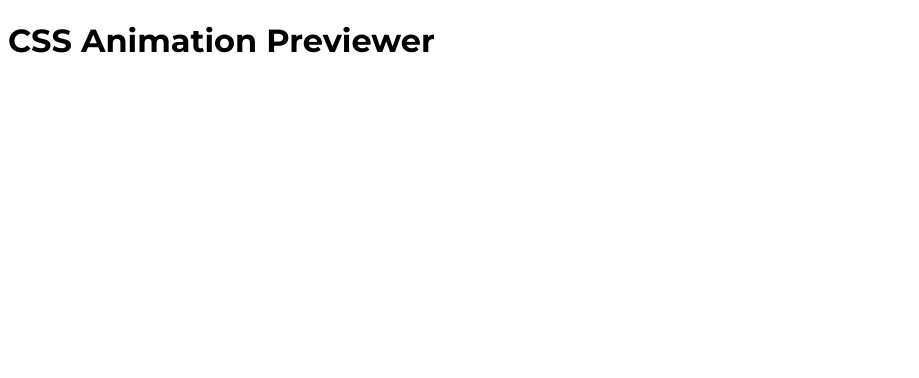
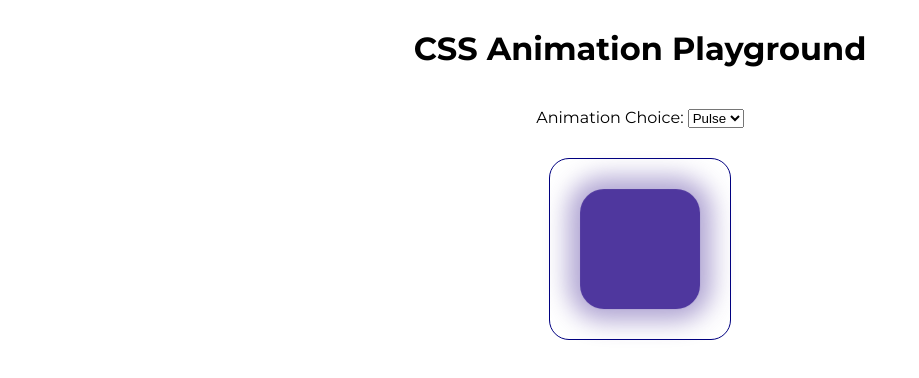
Before and after one commit to MadelynGH/css-animation-playground, a Next.js app: page / in a window 1280 px wide. Shown: the top 378 px of the page, without its empty margins (0-919 px from the left). Built offline with nearby package versions, Linux system fonts and the light colour scheme.

Commit message:
Added extremely basic functionality: allows selection from two different animations ("pulse" and "spin") and animates a shape accordingly.

```diff
--- /dev/null
+++ b/src/_components/Tool.js
@@ -0,0 +1,54 @@
+"use client"
+import { useState } from "react";
+import Form from "next/form";
+import styles from "./Tool.module.css";
+
+function PreviewBox({ baseItemStyle, animationProperties }) {
+   const itemStyle = Object.assign(baseItemStyle, animationProperties);
+
+    return (
+        <div style={{
+            margin: "30px",
+            border: "1px solid navy",
+            padding: "40px",
+            borderRadius: "20px",
+            display: "flex",
+            alignItems: "center",
+            justifyContent: "center"
+        }}>
+            <div style={ itemStyle }></div>
+        </div>
+    );
+}
+
+export default function Tool() {
+    const [animationName, updateAnimationName] = useState(styles.pulse);
+    const animationProperties = {
+        animationName: animationName,
+        animationIterationCount: "infinite",
+        animationDuration: "1s",
+    };
+
+    return (
+        <div>
+            <Form>
+                <label htmlFor="animationName">Animation Choice: </label>
+                <select id="animationName" value={animationName} onChange={e => {
+                    updateAnimationName(e.target.value);
+                }}>
+                    <option value={styles.pulse}>Pulse</option>
+                    <option value={styles.spin}>Spin</option>
+                </select>
+            </Form>
+
+            <PreviewBox baseItemStyle={{
+                    width: "100px",
+                    height: "100px",
+                    backgroundColor: "#4f379e",
+                    boxShadow: "0px 0px 20px 10px #4f379e73",
+                    borderRadius: "20px",
+                    boxSizing: "content-box"
+                }} animationProperties={animationProperties} />
+        </div>
+    );
+}
--- /dev/null
+++ b/src/_components/Tool.module.css
@@ -0,0 +1,10 @@
+@keyframes pulse {
+    0% {transform: scale(1);}
+    50% {transform: scale(1.2);}
+    100% {transform: scale(1);}
+}
+
+@keyframes spin {
+    from {transform: rotate(0);}
+    to {transform: rotate(360deg)}
+}
--- a/src/app/layout.js
+++ b/src/app/layout.js
@@ -5,8 +5,8 @@ const montserrat = Montserrat({
 });
 
 export const metadata = {
-  title: "CSS Animation Previewer",
-  description: "A tool that helps you preview CSS animations."
+  title: "CSS Animation Playground",
+  description: "A playground ... for CSS animations!"
 };
 
 export default function RootLayout({ children }) {
--- a/src/app/page.js
+++ b/src/app/page.js
@@ -1,7 +1,18 @@
+import Tool from "../_components/Tool.js";
+
 export default function Page() {
     return (
-        <>
-            <h1>CSS Animation Previewer</h1>
-        </>
+        <div style={{
+            textAlign: "center",
+            display: "flex",
+            justifyContent: "center",
+            flexFlow: "column nowrap",
+            alignItems: "center"
+        }}>
+            <h1 style={{
+                marginBottom: "5vh"
+            }}>CSS Animation Playground</h1>
+            <Tool />
+        </div>
     );
 }
```
